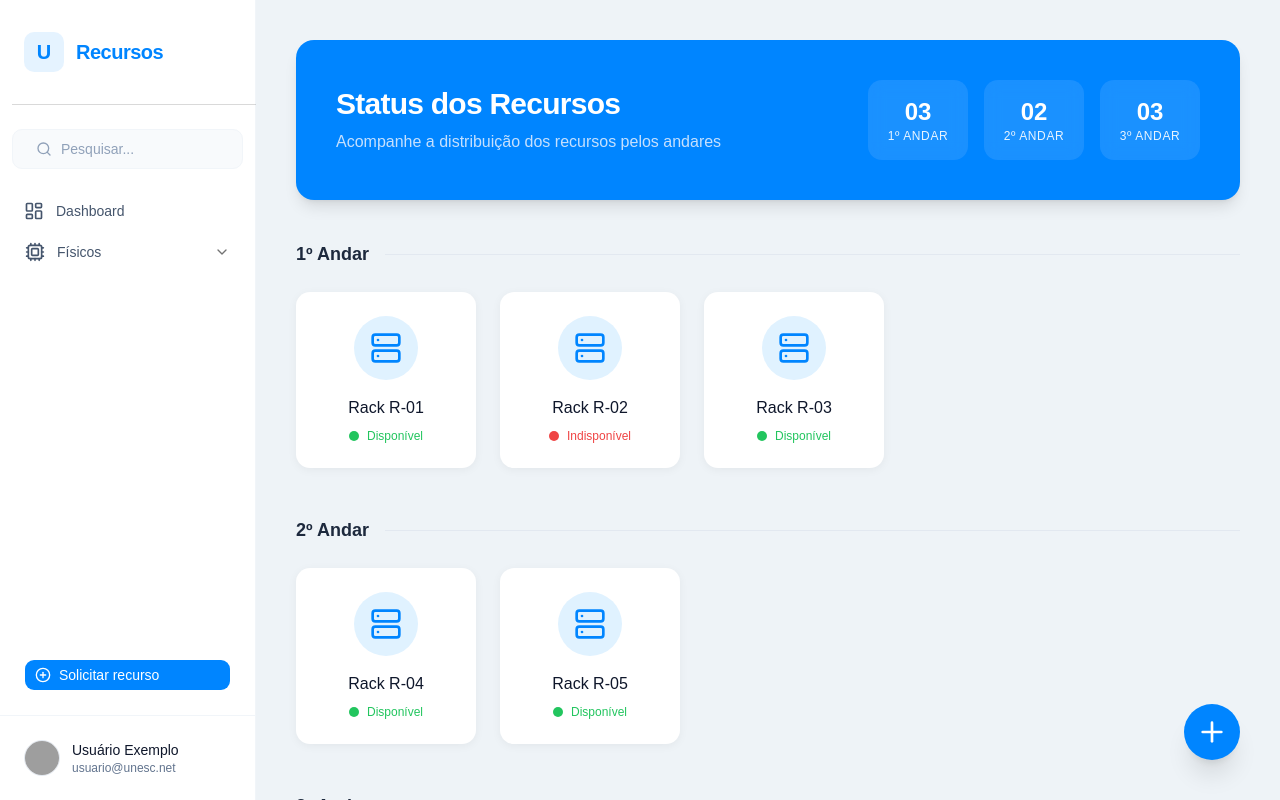
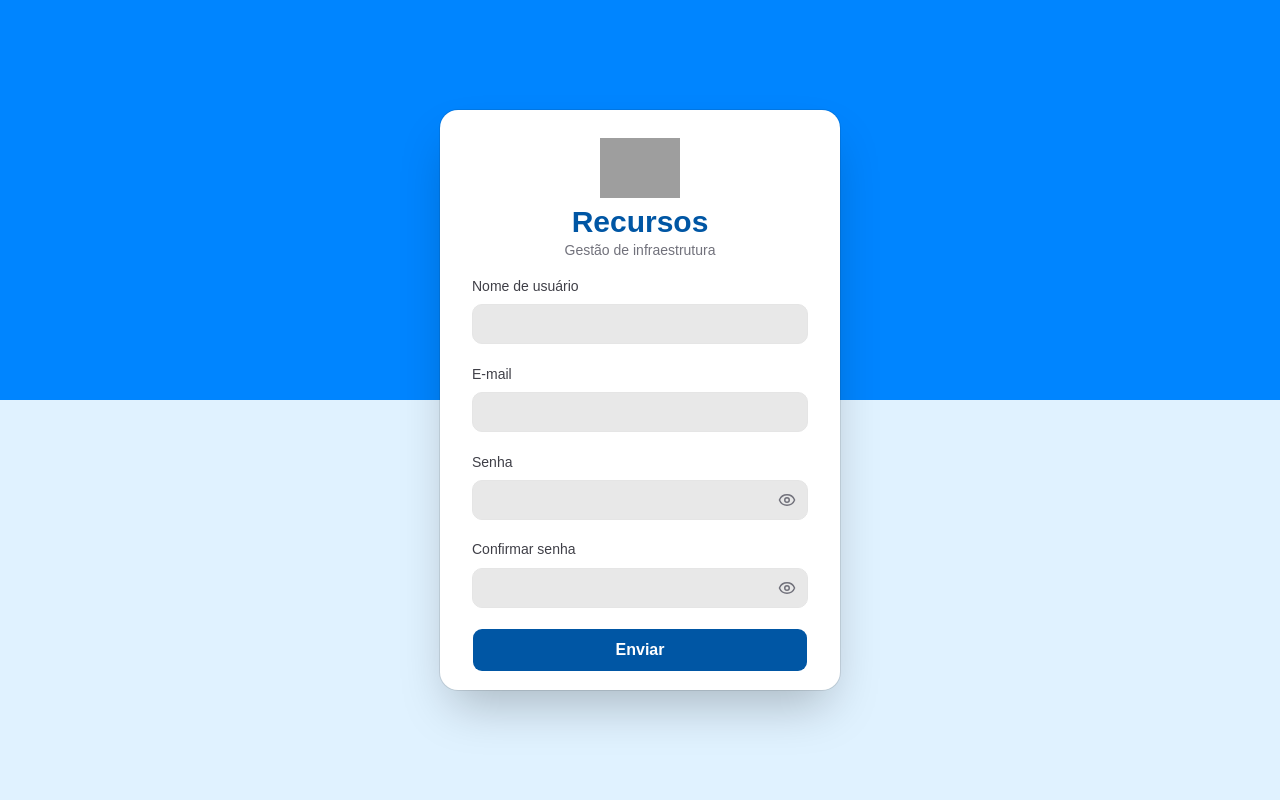
Before and after one commit to rhuanlunz/projeto-extensao, a React (Vite) app in the folder frontend/: page /autenticacao/cadastro in a window 1280 px wide. Built offline with nearby package versions, Linux system fonts and the light colour scheme; grey boxes are pictures that could not be loaded.

Commit message:
feat: add register page

```diff
--- /dev/null
+++ b/frontend/src/Auth/Register/register.tsx
@@ -0,0 +1,161 @@
+import { Button } from "@/components/ui/button"
+import { Card, CardContent } from "@/components/ui/card"
+import {Field,FieldContent,FieldLabel,} from "@/components/ui/field"
+import { Input } from "@/components/ui/input"
+import { Eye, EyeOff } from "lucide-react"
+import { useState } from "react"
+
+export default function Register() {
+  const [showPassword, setShowPassword] = useState(false)
+  const [showConfirmPassword, setShowConfirmPassword] = useState(false)
+
+  return (
+    <div className="flex min-h-screen items-center justify-center bg-[linear-gradient(to_bottom,_#0085FF_50%,_#E0F2FF_50%)]">
+
+      <Card className="h-[580px] w-[400px] rounded-2xl border-zinc-200 shadow-2xl">
+
+        <CardContent className="flex h-full flex-col justify-center px-8 py-10">
+
+          <div className="-mb-1 flex justify-center">
+            <img
+              src="/logounesc.png"
+              alt="Logo"
+              className="h-20 w-20 object-contain"
+            />
+          </div>
+
+          <div className="mb-3 text-center">
+            <h1 className="mb-0 text-3xl font-bold text-[#0056A4]">
+              Recursos
+            </h1>
+
+            <p className="mb-1 text-sm text-zinc-500">
+              Gestão de infraestrutura
+            </p>
+          </div>
+
+          <div className="space-y-5">
+
+            <Field>
+
+              <FieldLabel className="mt-0 text-sm font-medium text-zinc-700">
+                Nome de usuário
+              </FieldLabel>
+
+              <FieldContent>
+                <Input
+                  type="text"
+                  className="mt-0 h-10 text-black"
+                />
+              </FieldContent>
+
+            </Field>
+
+            <Field>
+
+              <FieldLabel className="mt-0 text-sm font-medium text-zinc-700">
+                E-mail
+              </FieldLabel>
+
+              <FieldContent>
+                <Input
+                  type="email"
+                  className="mt-0 h-10 text-black"
+                />
+              </FieldContent>
+
+            </Field>
+
+            <Field>
+
+              <FieldLabel className="mt-0 text-sm font-medium text-zinc-700">
+                Senha
+              </FieldLabel>
+
+              <FieldContent>
+
+                <div className="relative mt-0">
+
+                  <Input
+                    type={showPassword ? "text" : "password"}
+                    className="mt-0 h-10 pr-10 text-black"
+                  />
+
+                  <button
+                    type="button"
+                    onClick={() =>
+                      setShowPassword(!showPassword)
+                    }
+                    className="absolute right-3 top-1/2 -translate-y-1/2 text-zinc-500 hover:text-zinc-800"
+                  >
+                    {showPassword ? (
+                      <EyeOff size={18} />
+                    ) : (
+                      <Eye size={18} />
+                    )}
+                  </button>
+
+                </div>
+
+              </FieldContent>
+
+            </Field>
+
+            <Field>
+
+              <FieldLabel className="mt-0text-sm font-medium text-zinc-700">
+                Confirmar senha
+              </FieldLabel>
+
+              <FieldContent>
+
+                <div className="relative mt-0">
+
+                  <Input
+                    type={
+                      showConfirmPassword
+                        ? "text"
+                        : "password"
+                    }
+                    className="mt-0 h-10 pr-10 text-black"
+                  />
+
+                  <button
+                    type="button"
+                    onClick={() =>
+                      setShowConfirmPassword(
+                        !showConfirmPassword
+                      )
+                    }
+                    className="absolute right-3 top-1/2 -translate-y-1/2 text-zinc-500 hover:text-zinc-800"
+                  >
+                    {showConfirmPassword ? (
+                      <EyeOff size={18} />
+                    ) : (
+                      <Eye size={18} />
+                    )}
+                  </button>
+
+                </div>
+
+              </FieldContent>
+
+            </Field>
+
+            <div className="pt-3">
+
+              <Button className="-mt-3 h-11 w-full bg-[#0056A4] text-base font-semibold text-white hover:bg-[#0074dd]">
+                Enviar
+              </Button>
+
+            </div>
+
+          </div>
+
+        </CardContent>
+
+      </Card>
+
+    </div>
+  )
+}
--- a/frontend/src/main.tsx
+++ b/frontend/src/main.tsx
@@ -5,6 +5,7 @@ import "./index.css"
 import { BrowserRouter, Routes, Route } from "react-router-dom"
 import { Resources } from "@/Resources/Resources"
 import Login from "./Auth/Login/login"
+import Register from "./Auth/Register/register"
 
 createRoot(document.getElementById("root")!).render(
   <StrictMode>
@@ -13,7 +14,7 @@ createRoot(document.getElementById("root")!).render(
           <Route path="/" element={<Resources />} />
           <Route path="/autenticacao">
             <Route path="login" element={<Login />} />
-            <Route path="cadastro" element={<Resources />} />
+            <Route path="cadastro" element={<Register />} />
           </Route>
           <Route path="*" element={<Resources />} />
         </Routes>
```
